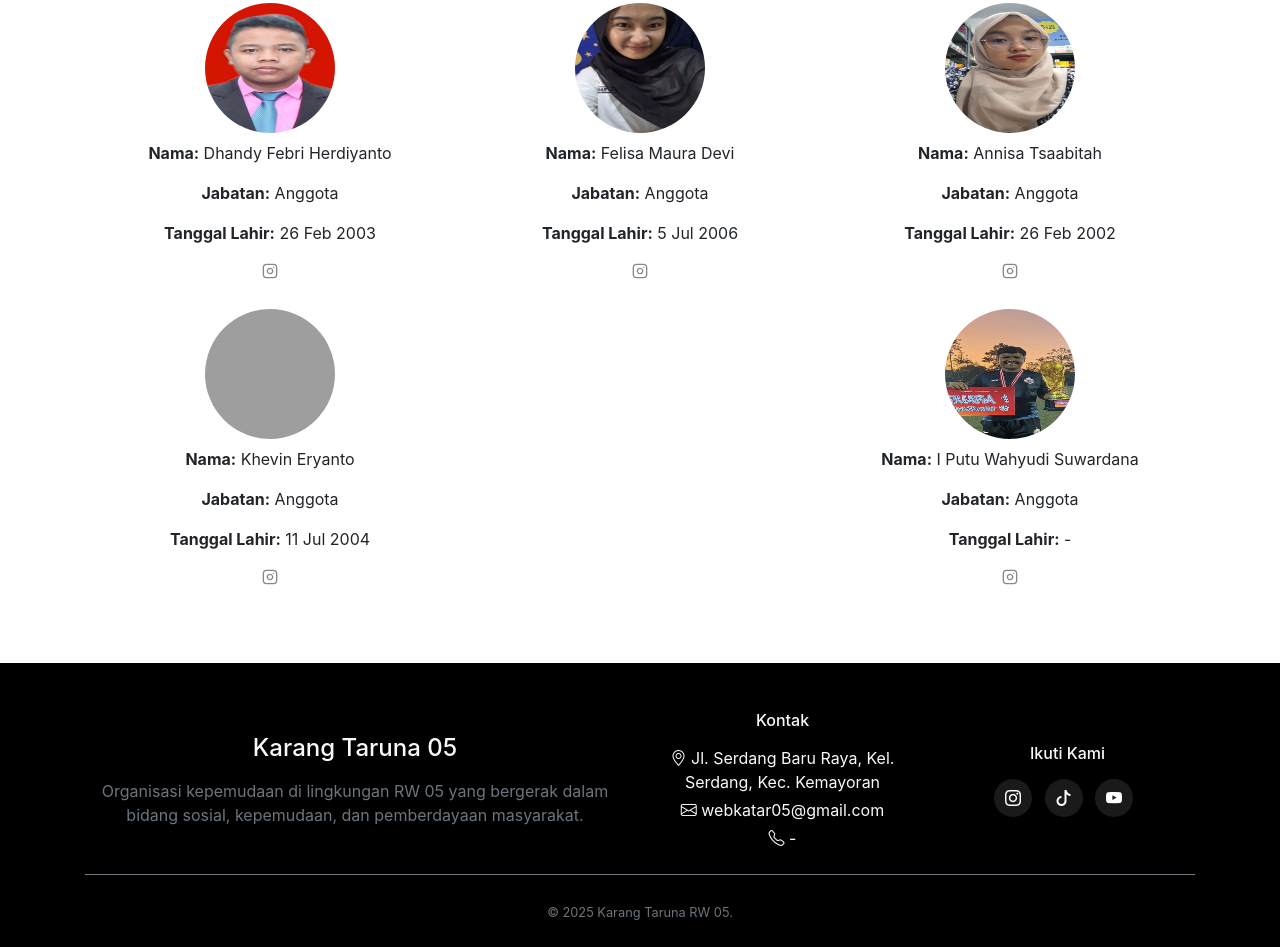
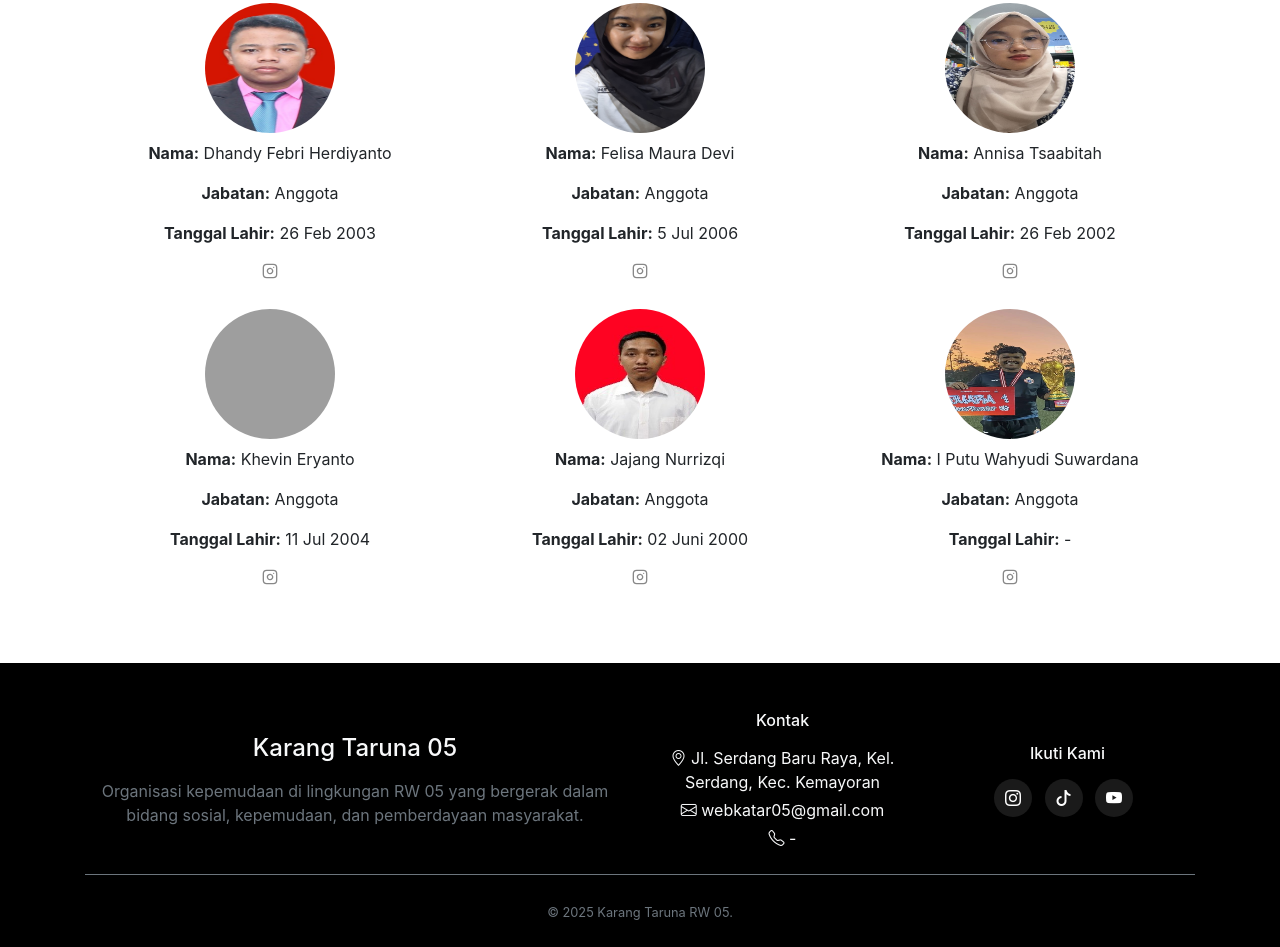
Before and after one commit to JajangNurrizqi/jajangnurrizqi.github.io, a plain HTML site: page karang-taruna/struktur.html in a window 1280 px wide. Shown: the part 5303-6250 px from the top of the page. Drawn offline with nearby package versions, Linux system fonts and the light colour scheme; grey boxes are pictures that could not be loaded.

Commit message:
add jajang

```diff
--- a/karang-taruna/struktur.html
+++ b/karang-taruna/struktur.html
@@ -560,7 +560,21 @@
                         </svg>
                     </a>
                 </div>
-                <div class="col-md-4 mb-4"></div>
+                <div class="col-md-4 mb-4">
+                    <img src="./assets/img/anggota/jajang.jpg" class="rounded-circle mb-2 shadow" width="130"
+                        height="130">
+                    <p><strong>Nama:</strong> Jajang Nurrizqi</p>
+                    <p><strong>Jabatan:</strong> Anggota</p>
+                    <p><strong>Tanggal Lahir:</strong> 02 Juni 2000</p>
+                    <a href="https://www.instagram.com/jajangnurrizqi02" class="ig-link" aria-label="Instagram">
+                        <svg xmlns="http://www.w3.org/2000/svg" width="16" height="16" viewBox="0 0 24 24" fill="none"
+                            stroke="#888" stroke-width="2" stroke-linecap="round" stroke-linejoin="round">
+                            <rect x="2" y="2" width="20" height="20" rx="5" ry="5"></rect>
+                            <path d="M16 11.37A4 4 0 1 1 12.63 8 4 4 0 0 1 16 11.37z"></path>
+                            <line x1="17.5" y1="6.5" x2="17.5" y2="6.5"></line>
+                        </svg>
+                    </a>
+		</div>
                 <div class="col-md-4 mb-4">
                     <img src="./assets/img/anggota/putu.jpg" class="rounded-circle mb-2 shadow" width="130"
                         height="130">
```
Also changed, not shown: karang-taruna/assets/img/anggota/jajang.jpg (added).
